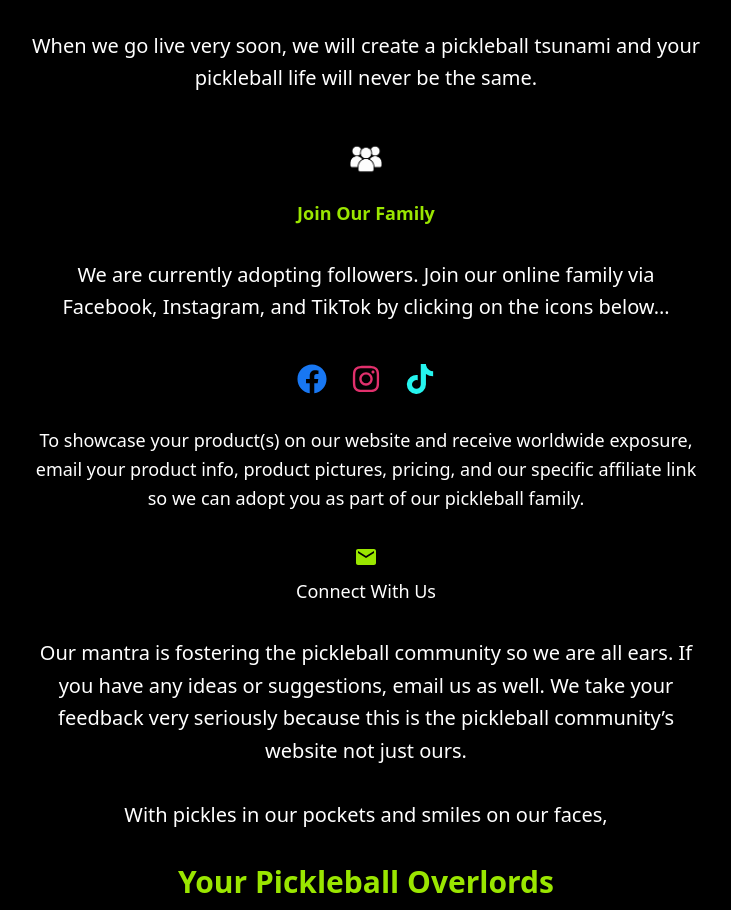
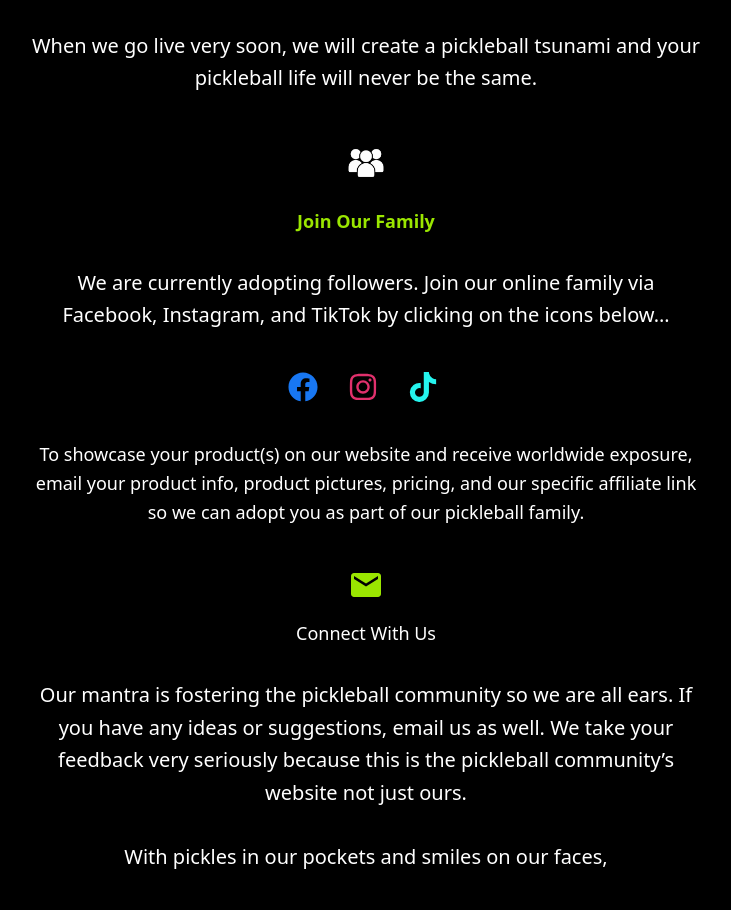
Before and after one commit to ahmedafzal98/wesellpickleball, a React (Vite) app in the folder client/: page / in a window 1280 px wide. Shown: the part 2104-3014 px from the top of the page, without its empty margins (274-1005 px from the left). Built offline with nearby package versions, Linux system fonts and the light colour scheme.

Commit message:
icon size updated

```diff
--- a/client/src/components/BookmarkSection.jsx
+++ b/client/src/components/BookmarkSection.jsx
@@ -21,7 +21,7 @@ const BookmarkSection = () => {
         <img
           src={pplIcon}
           alt="Affiliate Icon"
-          className="w-14 h-14 sm:w-16 sm:h-16 mx-auto my-2"
+          className="w-18 h-18 sm:w-18 sm:h-18 mx-auto my-2"
         />
 
         <p className="text-base sm:text-lg font-semibold text-lime-400">
@@ -37,7 +37,7 @@ const BookmarkSection = () => {
             href="https://www.facebook.com/wesellpickleball"
             target="_blank"
             rel="noopener noreferrer"
-            className="transition hover:scale-110"
+            className="transition hover:scale-110 w-9 h-9"
             style={{ color: "#1877F2" }}
           >
             <FaFacebook />
@@ -46,7 +46,7 @@ const BookmarkSection = () => {
             href=" https://www.instagram.com/wesellpickleball"
             target="_blank"
             rel="noopener noreferrer"
-            className="transition hover:scale-110"
+            className="transition hover:scale-110 w-9 h-9"
             style={{ color: "#E1306C" }}
           >
             <FaInstagram />
@@ -55,7 +55,7 @@ const BookmarkSection = () => {
             href="https://www.tiktok.com/@wesellpickleball"
             target="_blank"
             rel="noopener noreferrer"
-            className="transition hover:scale-110"
+            className="transition hover:scale-110 w-9 h-9"
             style={{ color: "#25F4EE" }}
           >
             <FaTiktok />
@@ -75,7 +75,7 @@ const BookmarkSection = () => {
             href="mailto:info@wesellpickleball.com?subject=Product%20Suggestion/Feedback"
             className="text-lime-400 flex items-center hover:underline transition-transform hover:scale-105"
           >
-            <MdEmail className="text-2xl" />
+            <MdEmail className="w-9 h-9 mx-auto my-2" />
           </a>
           <p className="text-white text-base sm:text-lg">Connect With Us</p>
         </div>
```
